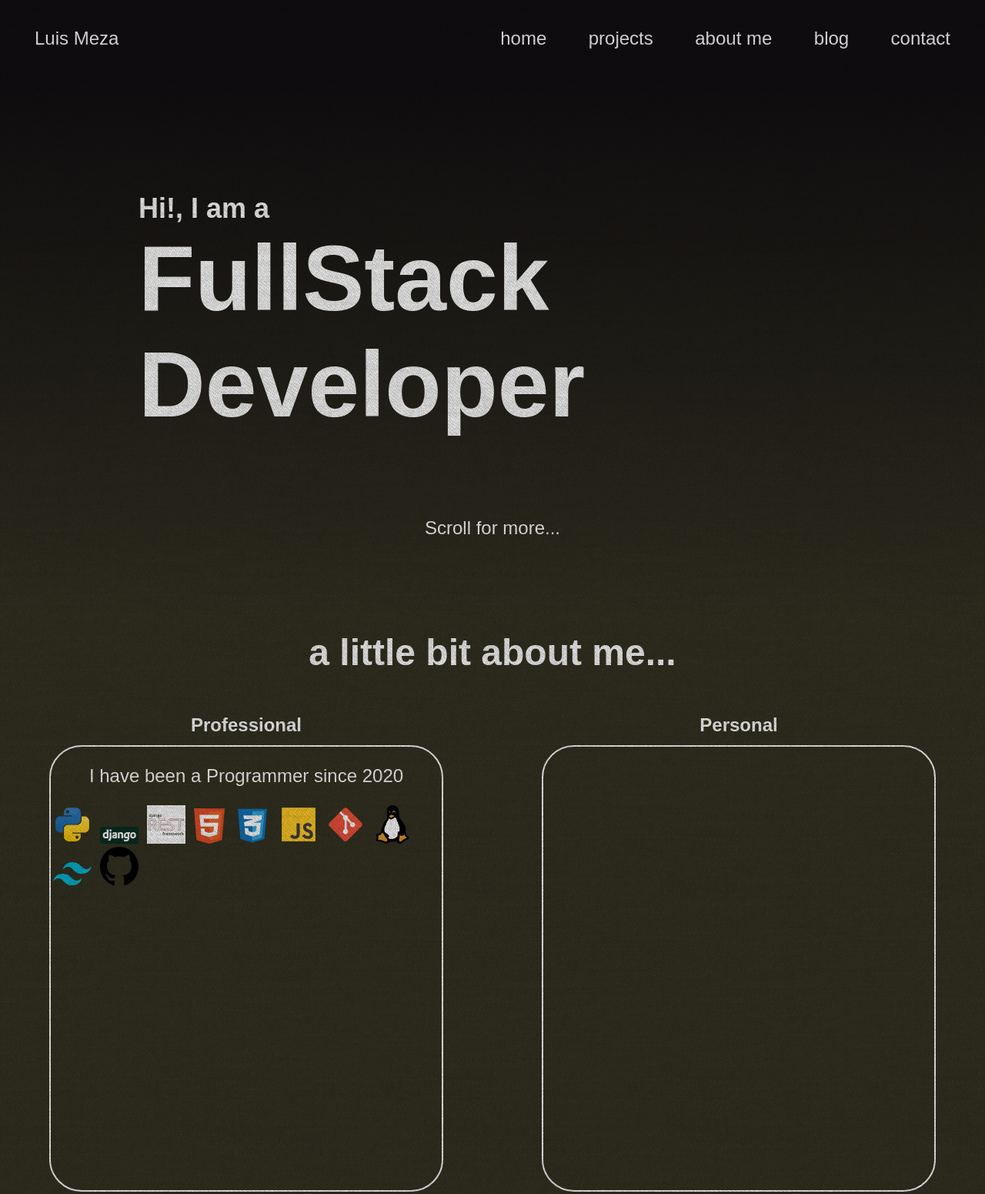
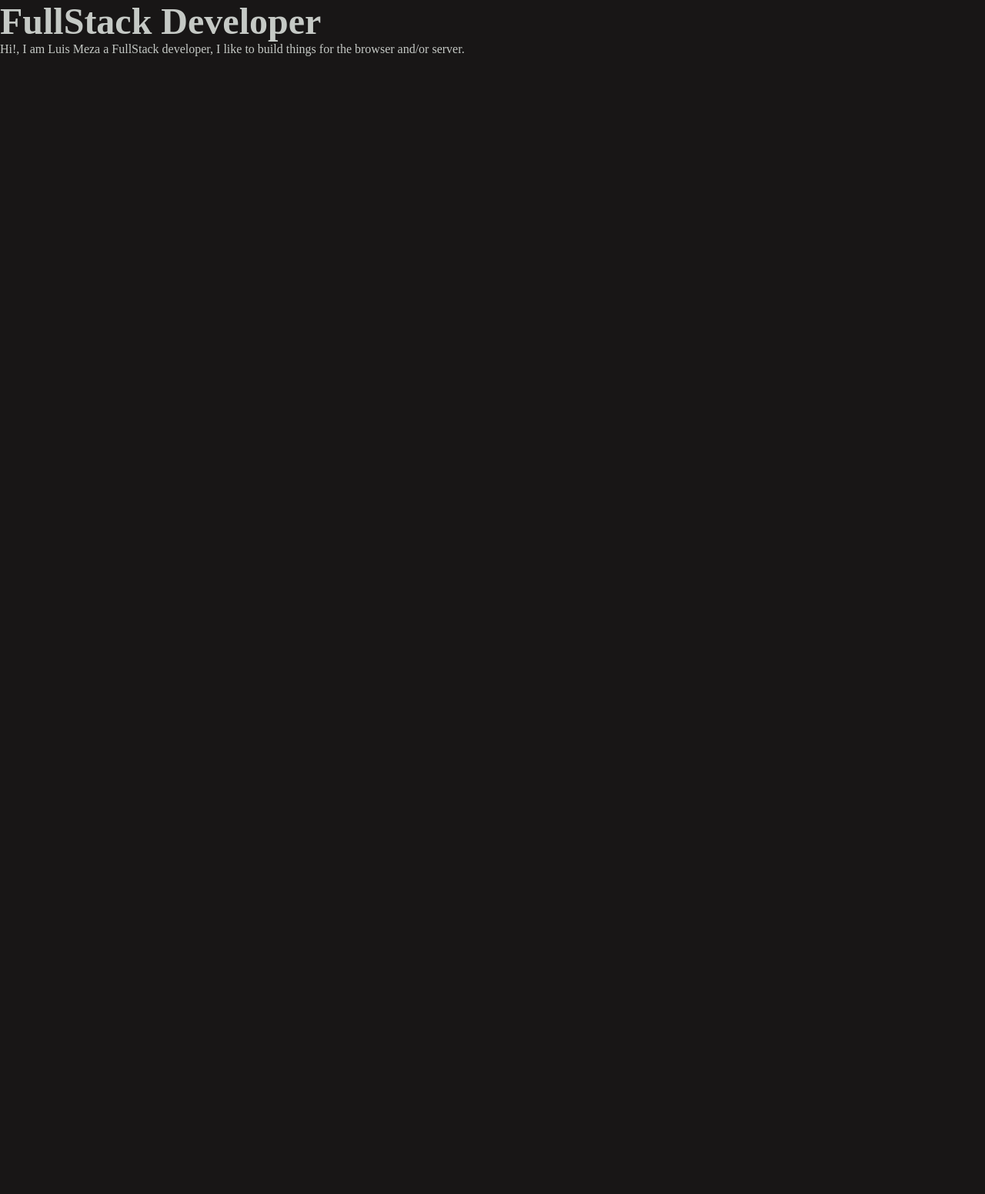
Before and after one commit to luismeza8/personal-website, a plain HTML site: page index.html in a window 1280 px wide. Shown: the top 1551 px of the page at 77% size. After the commit the page ends 800 px from the top, so only its background shows below. Drawn offline with Linux system fonts and the light colour scheme; a web font is replaced by a local one.

Commit message:
new design init

```diff
--- a/index.html
+++ b/index.html
@@ -4,65 +4,20 @@
     <meta charset="UTF-8">
     <meta name="viewport" content="width=device-width, initial-scale=1.0">
     <link rel="stylesheet" href="styles.css">
-    <link rel="preconnect" href="https://fonts.googleapis.com">
-    <link rel="preconnect" href="https://fonts.gstatic.com" crossorigin>
-    <link href="https://fonts.googleapis.com/css2?family=Asul:wght@400;700&family=Inter:ital,opsz,wght@0,14..32,100..900;1,14..32,100..900&display=swap" rel="stylesheet">
     <title>Luis Meza</title>
   </head>
 
   <body>
-    <nav class='navbar'>
-      <a href=''>Luis Meza</a>
-      <div class='links'>
-        <a href="">home</a>
-        <a href="">projects</a>
-        <a href="">about me</a>
-        <a href="">blog</a>
-        <a href="">contact</a>
-      </div>
-    </nav>
-
-    <section class='home'>
-      <div class="home-title">
-        <h3 class='hi'>Hi!, I am a</h3>
-        <h1 class='fullstack'>FullStack</h1>
-        <h2 class='developer'>Developer</h2>
-      </div>
-      <div class="scroll">Scroll for more...</div>
+    <section class="hero">
+      <h1>FullStack Developer</h1>
+      <p>Hi!, I am Luis Meza a FullStack developer, I like to build things for the browser and/or server.</p>
     </section>
 
-    <section class="about-me">
-      <h2>a little bit about me...</h2>
-      <div class='about-me-main-container'>
-        <div class="professional-container">
-          <h3>Professional</h3>
-          <div class='about-me-container'>
-            <p class='about-me-p'>I have been a Programmer since 2020</p>
-            <div id="logo-container">
-              <img class='logo' src="assets/logos/python-logo.svg" alt="python logo">
-              <img class='logo' src="assets/logos/django-logo.svg" alt="django logo">
-              <img class='logo rest-logo' src="assets/logos/django-rest-logo.svg" alt="django logo">
-              <img class='logo html' src="assets/logos/html-5-logo.svg" alt="python logo">
-              <img class='logo' src="assets/logos/css-3-logo.svg" alt="python logo">
-              <img class='logo' src="assets/logos/js-logo.svg" alt="python logo">
-              <img class='logo' src="assets/logos/git-logo.svg" alt="python logo">
-              <img class='logo' src="assets/logos/linux-logo.svg" alt="linux logo">
-              <img class='logo' src="assets/logos/tailwind-logo.svg" alt="linux logo">
-              <img class='logo' src="assets/logos/github-logo.svg" alt="linux logo">
-            </div>
-          </div>
-        </div>
-        <div class="personal-container">
-          <h3>Personal</h3>
-          <div class='about-me-container'></div>
-        </div>
-      </div>
+    <section class="technologies">
     </section>
 
-    <section class="projects"></section>
-    <section class="contact"></section>
-
-    <div class="background"></div>
+    <section class="contact">
+    </section>
   </body>
 
 </html>
--- a/styles.css
+++ b/styles.css
@@ -1,175 +1,20 @@
 * {
-  font-family: "Asul", sans-serif;
+  margin: 0px;
+  padding: 0px;
+  box-sizing: border-box;
 }
+
 body {
-  position: relative;
-  margin: 0;
-  height: 100%;
+  background-color: #181616;
   display: flex;
   flex-direction: column;
 }
 
-.navbar {
-  width: 100%;
-  height: 100px;
-  display: flex;
-  flex-direction: row;
-  justify-content: space-between;
-  align-items: center;
-  box-sizing: border-box;
-  padding: 20px;
-  background-color: #110E11;
+.hero h1 {
+  color: #C5C9C5;
+  font-size: 3rem;
 }
 
-.home {
-  height: calc(100vh - 100px);
-  box-sizing: border-box;
-  display: flex;
-  flex-direction: column;
-  justify-content: space-between;
-  padding: 150px 180px 100px 180px;
-  background: rgb(52,50,34);
-  background: linear-gradient(0deg, rgba(52,50,34,1) 0%, rgba(17,14,17,1) 100%);
+.hero p {
+  color: #C5C9C5;
 }
-
-.scroll {
-  width: 100%;
-  display: flex;
-  box-sizing: border-box;
-  justify-content: center;
-  align-items: center;
-  color: white;
-  font-size: 24px;
-}
-
-.about-me {
-  height: 100vh;
-  width: 100%;
-  background-color: #343222;
-  display: flex;
-  flex-direction: column;
-}
-
-.about-me h2 {
-  font-size: 48px;
-  color: white;
-  text-align: center;
-  margin: 20px 0 0 0;
-}
-
-.about-me h3 {
-  font-size: 24px;
-  color: white;
-  text-align: center;
-  margin: 0 0 12px 0;
-}
-
-.about-me-main-container {
-  display: flex;
-  justify-content: space-around;
-  align-items: center;
-  width: 100%;
-  height: 100%;
-}
-
-.about-me-container {
-  border: 2px solid white;
-  border-radius: 42px;
-  width: 80%;
-  height: 80%;
-  box-sizing: border-box;
-  display: flex;
-  flex-direction: column;
-  align-items: center;
-}
-
-.about-me-p {
-  color: white;
-  font-size: 1.5rem;
-}
-
-.professional-container {
-  display: flex;
-  flex-direction: column;
-  justify-content: center;
-  align-items: center;
-  width: 50%;
-  height: 100%;
-}
-
-.logo {
-  width: 50px;
-  margin: 0 0.2rem;
-}
-
-.html {
-  width: 40px;
-}
-
-.rest-logo {
-  background-color: white;
-}
-
-.personal-container {
-  display: flex;
-  flex-direction: column;
-  justify-content: center;
-  align-items: center;
-  width: 50%;
-  height: 100%;
-}
-
-.projects {
-  height: 100vh;
-  width: 100%;
-  background-color: blue;
-}
-
-.contact {
-  height: 100vh;
-  width: 100%;
-  background-color: yellow;
-}
-
-.home-title {
-  width: 50%;
-}
-
-.developer {
-  text-align: end;
-  color: white;
-  font-size: 120px;
-  margin: 0;
-}
-
-.fullstack {
-  color: white;
-  font-size: 120px;
-  margin: 0;
-}
-
-.hi {
-  margin: 0;
-  color: white;
-  font-size: 36px;
-}
-
-.navbar a {
-  color: white;
-  margin: 0 25px 0 25px;
-  text-decoration: none;
-  font-size: 24px;
-}
-
-.background {
-  position: absolute;
-  z-index: 1;
-  top: 0;
-  bottom: 0;
-  left: 0;
-  right: 0;
-  background-repeat: repeat;
-  background-image: url("assets/images/background-texture.png");
-  mix-blend-mode: multiply;
-  pointer-events: none;
-}
```
